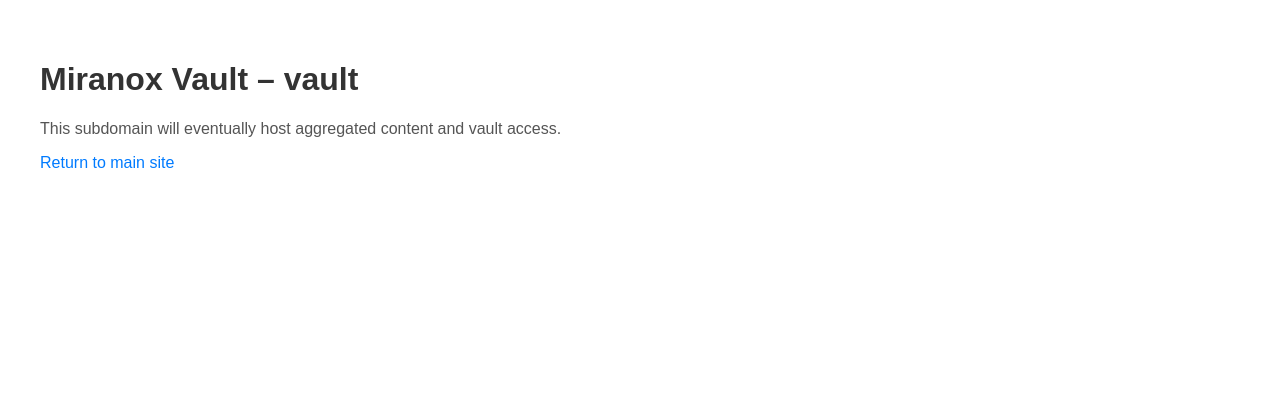
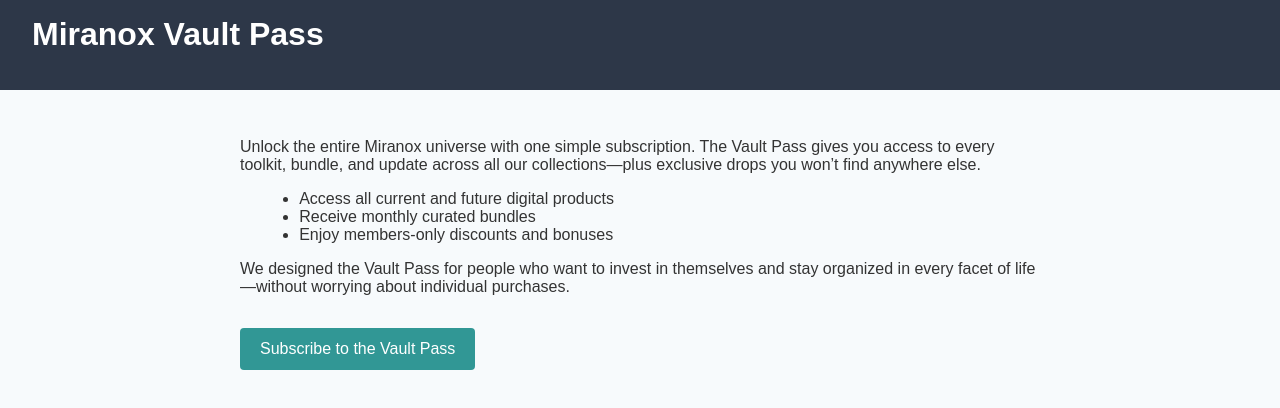
Before and after one commit to forge-of-miranox/miranox-vault-network, a plain HTML site: page vault/index.html in a window 1280 px wide. Drawn offline with Linux system fonts and the light colour scheme.

Commit message:
Update vault subdomain with purchase link

```diff
--- a/vault/index.html
+++ b/vault/index.html
@@ -1,19 +1,33 @@
 <!DOCTYPE html>
-<html>
+<html lang="en">
 <head>
-  <meta charset="UTF-8">
-  <title>Miranox Vault - vault</title>
-  <style>
-    body { font-family: Arial, sans-serif; padding: 2em; }
-    h1 { color: #333333; }
-    p { color: #555555; }
-    a { text-decoration: none; color: #007bff; }
-    a:hover { text-decoration: underline; }
-  </style>
+    <meta charset="UTF-8">
+    <title>Miranox Vault Pass</title>
+    <meta name="viewport" content="width=device-width, initial-scale=1.0">
+    <style>
+        body { font-family: Arial, sans-serif; margin: 0; padding: 0; background-color: #f7fafc; color: #333; }
+        header { background-color: #2d3748; color: #fff; padding: 1rem 2rem; }
+        a { color: #3182ce; text-decoration: none; }
+        .container { padding: 2rem; max-width: 800px; margin: 0 auto; }
+        h1 { margin-top: 0; }
+        .cta-button { display: inline-block; background-color: #319795; color: #fff; padding: 0.75rem 1.25rem; border-radius: 4px; text-decoration: none; margin-top: 1rem; }
+        ul { list-style-type: disc; margin-left: 1.2rem; margin-bottom: 1rem; }
+    </style>
 </head>
 <body>
-  <h1>Miranox Vault – vault</h1>
-  <p>This subdomain will eventually host aggregated content and vault access.</p>
-  <p><a href="../index.html">Return to main site</a></p>
+    <header>
+        <h1>Miranox Vault Pass</h1>
+    </header>
+    <div class="container">
+        <p>Unlock the entire Miranox universe with one simple subscription. The Vault Pass gives you access to every toolkit, bundle, and update across all our collections—plus exclusive drops you won’t find anywhere else.</p>
+        <ul>
+            <li>Access all current and future digital products</li>
+            <li>Receive monthly curated bundles</li>
+            <li>Enjoy members‑only discounts and bonuses</li>
+        </ul>
+        <p>We designed the Vault Pass for people who want to invest in themselves and stay organized in every facet of life—without worrying about individual purchases.</p>
+        <!-- Updated CTA link to point to Payhip product page -->
+        <a class="cta-button" href="https://payhip.com/b/QJBHA" target="_blank">Subscribe to the Vault Pass</a>
+    </div>
 </body>
 </html>
```
